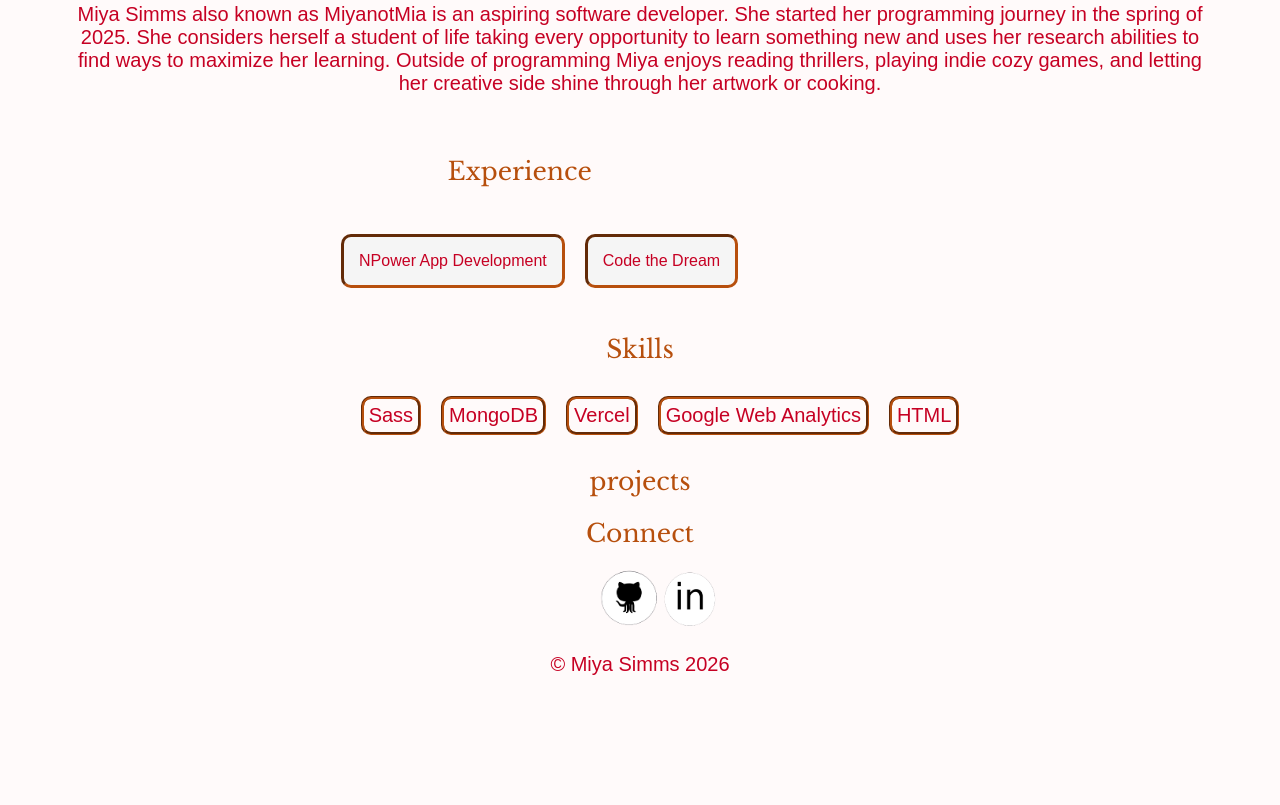
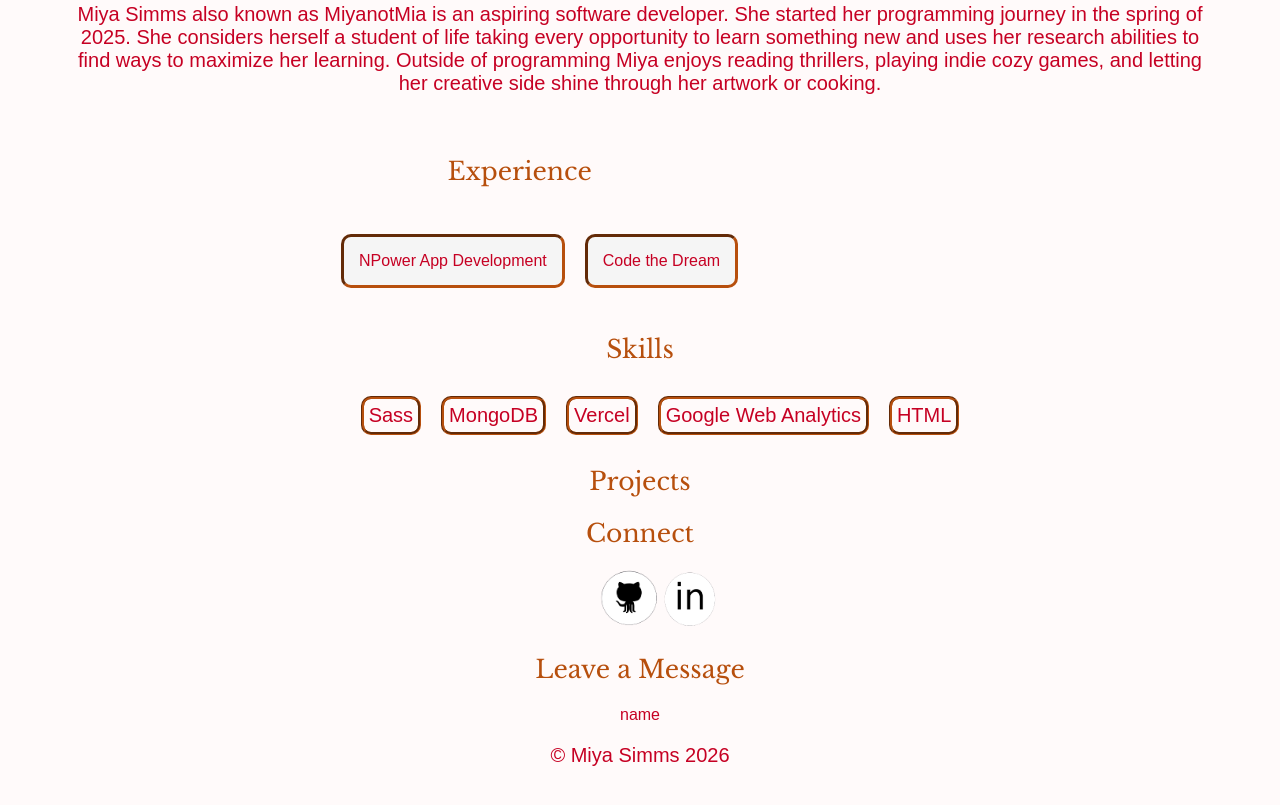
Before and after one commit to miyanotmia/miya-simms-intro-26.2, a plain HTML site: page index.html in a window 1280 px wide. Shown: the part 373-1178 px from the top of the page. Before the commit the page ends 1107 px from the top, so only its background shows below. Drawn offline with nearby package versions, Linux system fonts and the light colour scheme; a web font is replaced by a local one.

Commit message:
starting intake  form

```diff
--- a/index.html
+++ b/index.html
@@ -32,7 +32,7 @@
              <li><a href="#experience"><h2>Experience</h2></a> </li>
              <li><a href="#skills"><h2>Skills</h2></a></li>
           <li> <a href="#projects"><h2> Projects</h2></a></li>
-            <li> <a href="#Connect"><h2>Connect</h2></a> </li>
+            <li> <a href="#connect"><h2>Connect</h2></a> </li>
             </ul>
 
          </nav>
@@ -69,10 +69,10 @@
    </section>
 
              <section id="projects">
-     <h2>projects</h2>
+     <h2>Projects</h2>
       <ul></ul>
         </section>
-       <section id="Connect">
+       <section id="connect">
 
         <h2>Connect</h2>
 
@@ -91,6 +91,12 @@
 
 
        </section>
+       <section>
+        <h2> Leave a Message</h2>
+        <form>
+            name
+        </form>
+       </section>
 <script src="./js/index.js"></script>
     </body>
 
```
